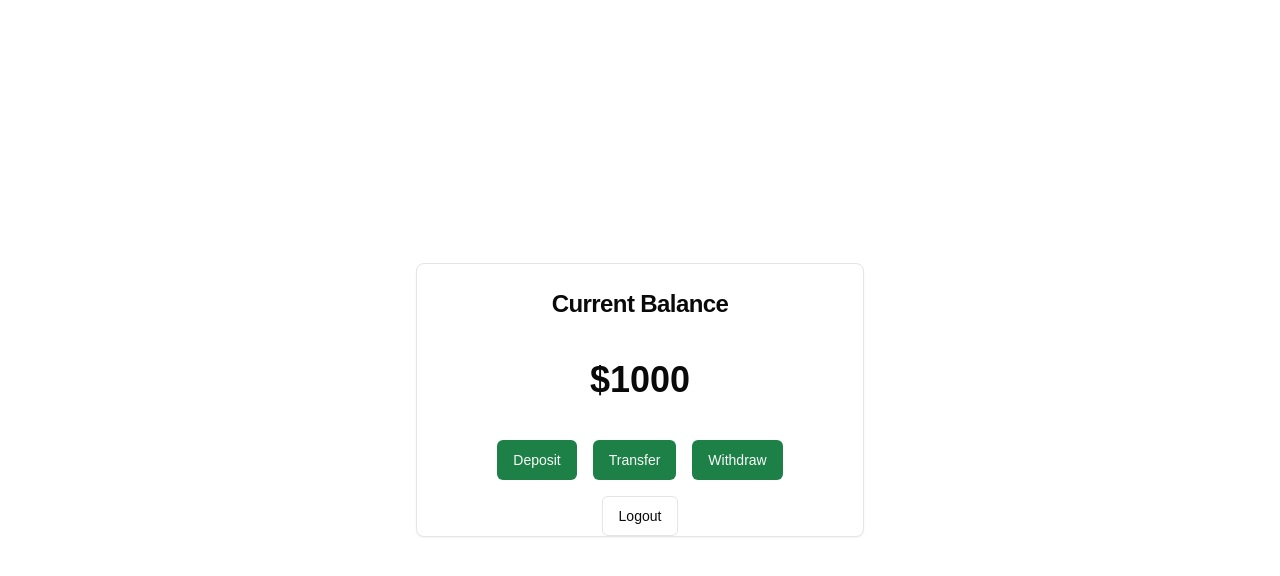
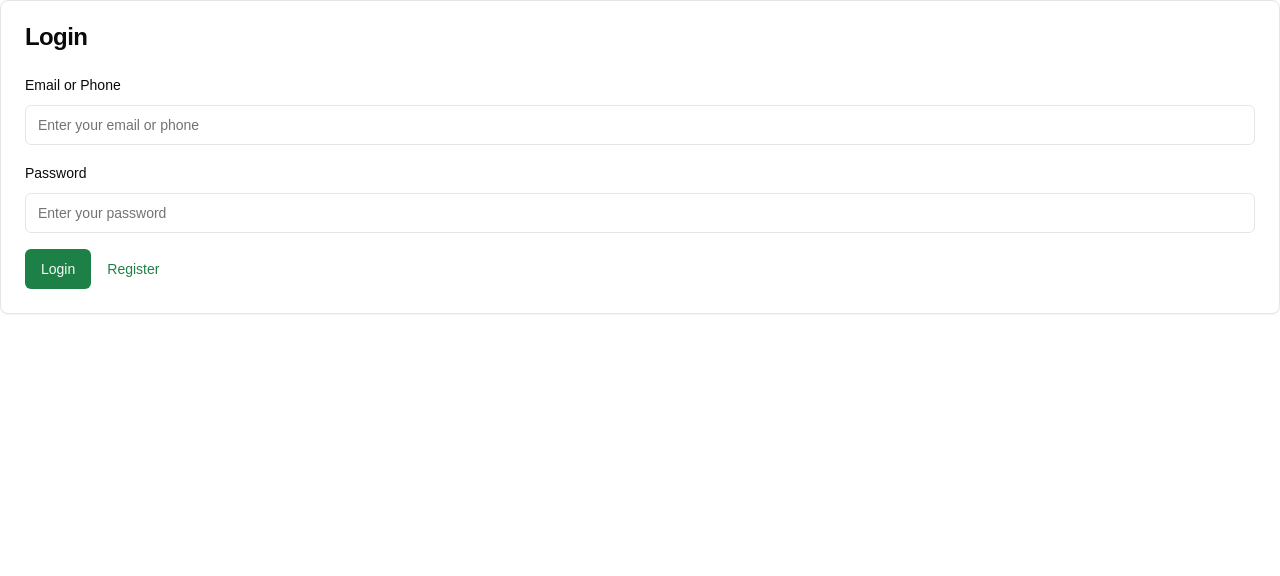
Before and after one commit to dado1996/fs-fintech-test, a Next.js app in the folder frontend/: page / in a window 1280 px wide. Shown: the top 576 px of the page. Built offline with nearby package versions, Linux system fonts and the light colour scheme.

Commit message:
update on dockerfiles and components for login

```diff
--- /dev/null
+++ b/frontend/src/app/login/page.tsx
@@ -0,0 +1,81 @@
+
+import { Card, CardContent, CardHeader, CardTitle } from "@/components/ui/card";
+import { Form, FormControl, FormField, FormItem, FormLabel, FormMessage } from "@/components/ui/form";
+import { Input } from "@/components/ui/input";
+import { Button } from "@/components/ui/button";
+import { useForm } from "react-hook-form";
+import { zodResolver } from "@hookform/resolvers/zod";
+import * as z from "zod";
+import Link from "next/link";
+
+const formSchema = z.object({
+  emailOrPhone: z.string().min(1, "Email or Phone is required"),
+  password: z.string().min(1, "Password is required"),
+});
+
+interface LoginProps {
+    onLogin: (values: z.infer<typeof formSchema>) => void;
+}
+
+const Login = ({ onLogin }: LoginProps) => {
+  const form = useForm<z.infer<typeof formSchema>>({
+    resolver: zodResolver(formSchema),
+    defaultValues: {
+      emailOrPhone: "",
+      password: "",
+    },
+  });
+
+  function onSubmit(values: z.infer<typeof formSchema>) {
+    onLogin(values)
+    console.log(values);
+  }
+
+  return (
+    <Card>
+      <CardHeader>
+        <CardTitle>Login</CardTitle>
+      </CardHeader>
+      <CardContent>
+        <Form {...form}>
+          <form onSubmit={form.handleSubmit(onSubmit)} className="space-y-4">
+            <FormField
+              control={form.control}
+              name="emailOrPhone"
+              render={({ field }) => (
+                <FormItem>
+                  <FormLabel>Email or Phone</FormLabel>
+                  <FormControl>
+                    <Input placeholder="Enter your email or phone" {...field} />
+                  </FormControl>
+                  <FormMessage />
+                </FormItem>
+              )}
+            />
+            <FormField
+              control={form.control}
+              name="password"
+              render={({ field }) => (
+                <FormItem>
+                  <FormLabel>Password</FormLabel>
+                  <FormControl>
+                    <Input type="password" placeholder="Enter your password" {...field} />
+                  </FormControl>
+                  <FormMessage />
+                </FormItem>
+              )}
+            />
+            <Button type="submit" >Login</Button>
+            <Link href="/register">
+              <Button type="button" variant="link">
+                Register
+              </Button>
+            </Link>
+          </form>
+        </Form>
+      </CardContent>
+    </Card>
+  );
+}
+
+export default Login
--- a/frontend/src/app/page.tsx
+++ b/frontend/src/app/page.tsx
@@ -1,8 +1,30 @@
 
+'use client'
 import Dashboard from '@/components/Dashboard';
+import Login from '@/app/login/page';
+import { useState } from 'react';
 
 export default function Home() {
-  return (
-    <Dashboard />
-  );
+
+  const [isLoggedIn, setIsLoggedIn] = useState(false); // Start with user not logged in
+
+  const handleLogout = () => {
+    setIsLoggedIn(false); // Set user to logged out
+    // Additional logic here like clearing local storage, etc.
+  };
+
+  if (!isLoggedIn) {
+    return <Login onLogin={() => setIsLoggedIn(true)} />; // Redirect to login page
+  }
+  else{
+    return (
+      <div>
+        <Dashboard/>
+        <div>
+            <p>Welcome to the dashboard!</p>
+            <button onClick={handleLogout}>Logout</button>
+        </div>
+      </div>
+    );
+  }
 }
--- /dev/null
+++ b/frontend/src/app/register/page.tsx
@@ -0,0 +1,99 @@
+'use client'
+import { Card, CardContent, CardHeader, CardTitle } from "@/components/ui/card";
+import { Input } from "@/components/ui/input";
+import { Label } from "@/components/ui/label";
+import { Button } from "@/components/ui/button";
+import { Form, FormControl, FormField, FormItem, FormLabel, FormMessage } from "@/components/ui/form";
+import { useForm } from "react-hook-form";
+import { zodResolver } from "@hookform/resolvers/zod";
+import * as z from "zod";
+
+const FormSchema = z.object({
+  fullName: z.string().min(2, { message: "Full name must be at least 2 characters." }),
+  email: z.string().email({ message: "Invalid email address." }),
+  phoneNumber: z.string().min(10, { message: "Phone number must be at least 10 digits." }),
+  password: z.string().min(6, { message: "Password must be at least 6 characters." }),
+});
+
+export default function Register () {
+  const form = useForm<z.infer<typeof FormSchema>>({
+    resolver: zodResolver(FormSchema),
+    defaultValues: {
+      fullName: "",
+      email: "",
+      phoneNumber: "",
+      password: "",
+    },
+  });
+
+  function onSubmit(values: z.infer<typeof FormSchema>) {
+    console.log(values);
+  }
+
+  return (
+    <Card>
+      <CardHeader>
+        <CardTitle>Register</CardTitle>
+      </CardHeader>
+      <CardContent>
+        <Form {...form}>
+          <form onSubmit={form.handleSubmit(onSubmit)} className="space-y-4">
+            <FormField
+              control={form.control}
+              name="fullName"
+              render={({ field }) => (
+                <FormItem>
+                  <FormLabel>Full Name</FormLabel>
+                  <FormControl>
+                    <Input placeholder="Full Name" {...field} />
+                  </FormControl>
+                  <FormMessage />
+                </FormItem>
+              )}
+            />
+            <FormField
+              control={form.control}
+              name="email"
+              render={({ field }) => (
+                <FormItem>
+                  <FormLabel>Email</FormLabel>
+                  <FormControl>
+                    <Input placeholder="Email" {...field} />
+                  </FormControl>
+                  <FormMessage />
+                </FormItem>
+              )}
+            />
+            <FormField
+              control={form.control}
+              name="phoneNumber"
+              render={({ field }) => (
+                <FormItem>
+                  <FormLabel>Phone Number</FormLabel>
+                  <FormControl>
+                    <Input placeholder="Phone Number" {...field} />
+                  </FormControl>
+                  <FormMessage />
+                </FormItem>
+              )}
+            />
+            <FormField
+              control={form.control}
+              name="password"
+              render={({ field }) => (
+                <FormItem>
+                  <FormLabel>Password</FormLabel>
+                  <FormControl>
+                    <Input type="password" placeholder="Password" {...field} />
+                  </FormControl>
+                  <FormMessage />
+                </FormItem>
+              )}
+            />
+            <Button type="submit">Register</Button>
+          </form>
+        </Form>
+      </CardContent>
+    </Card>
+  );
+}
```
Also changed, not shown: frontend/docker-compose.yml (deleted, +0 -9 lines), 2 other files (tests, documents, lock files or other folders).
